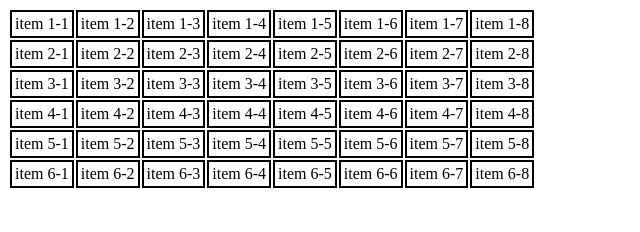
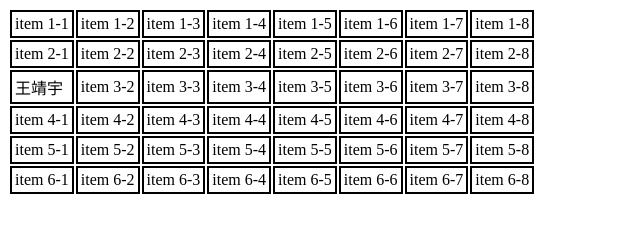
Before and after one commit to allenhuang0713/SeatingPlan, a plain HTML site: page index.html in a window 1280 px wide. Shown: the whole page, without its empty margins (0-640 px from the left). Drawn offline with Linux system fonts and the light colour scheme.

Commit message:
修改自己的名字

```diff
--- a/index.html
+++ b/index.html
@@ -34,7 +34,7 @@
         </tr>
 
         <tr>
-            <td>item 3-1</td>
+            <td>王靖宇</td>
             <td>item 3-2</td>
             <td>item 3-3</td>
             <td>item 3-4</td>
```
